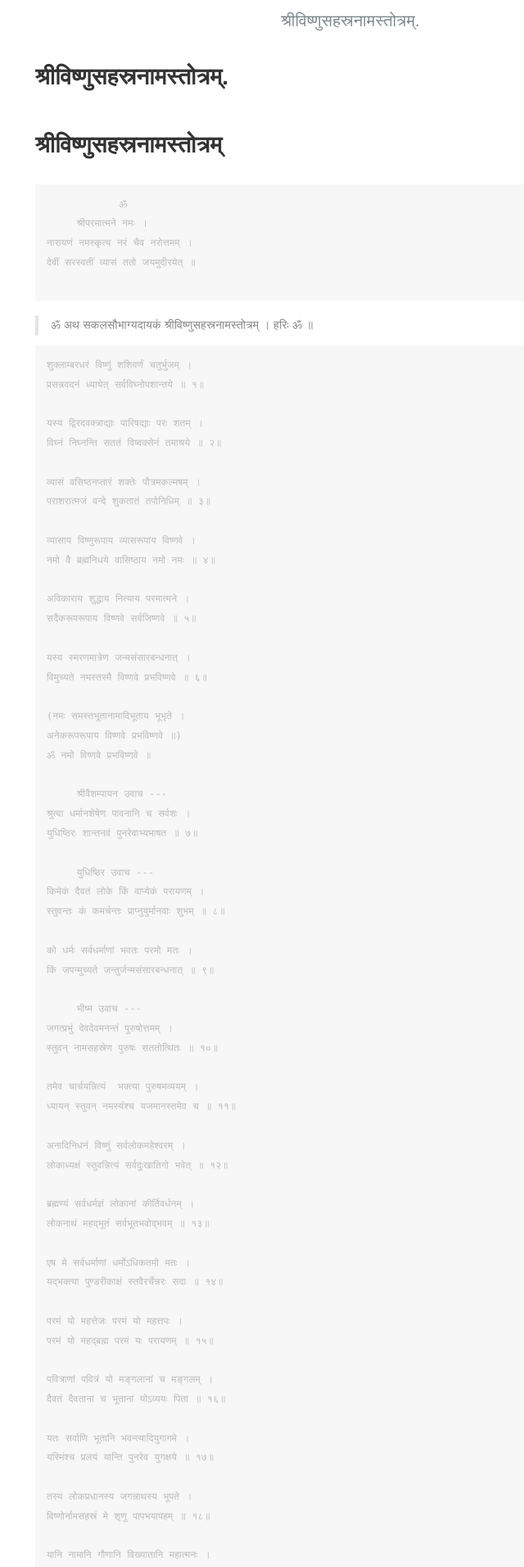
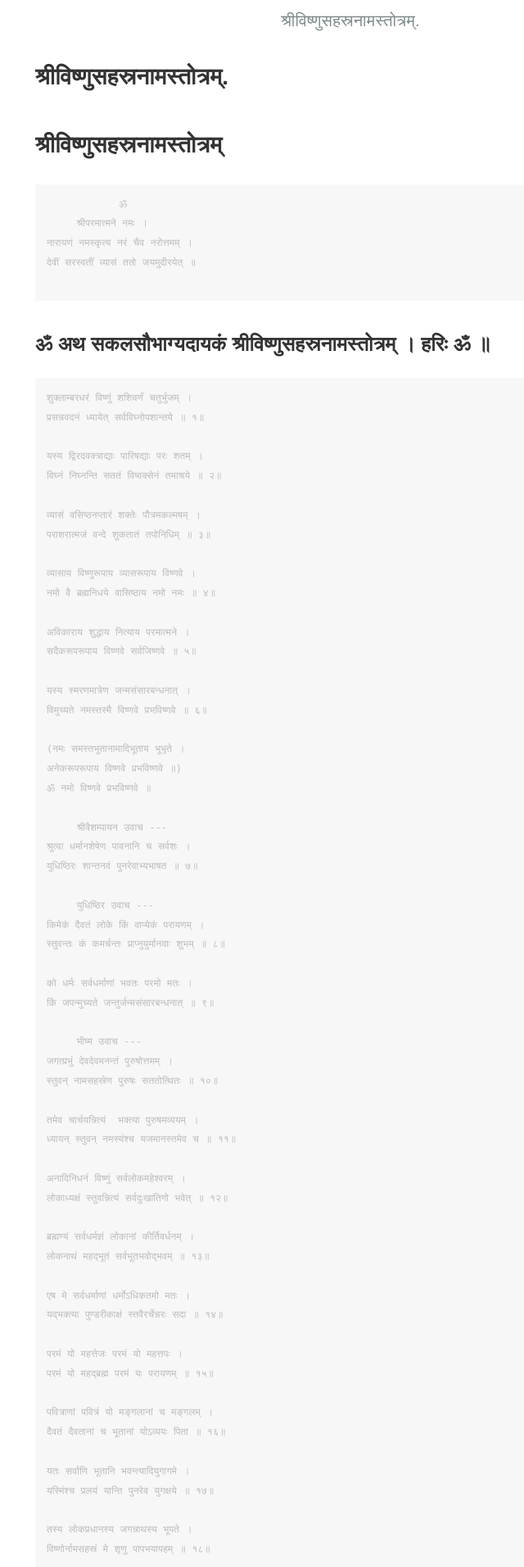
Before and after one commit to bhaveshpp/gita, a Jekyll site: the page built from _other/b-sahasranam.md, in a window 1280 px wide. Shown: the top 1911 px of the page at 82% size, without its empty margins (212-852 px from the left). Built offline with Jekyll 4.4.1, drawn with Linux system fonts in a browser that asks for light colours.

````diff
--- a/_other/b-sahasranam.md
+++ b/_other/b-sahasranam.md
@@ -17,7 +17,7 @@ permalink: other/sahasranam
 देवीं सरस्वतीं व्यासं ततो जयमुदीरयेत् ॥
 
 ```
-> ॐ अथ सकलसौभाग्यदायकं श्रीविष्णुसहस्रनामस्तोत्रम् । हरिः ॐ ॥
+## ॐ अथ सकलसौभाग्यदायकं श्रीविष्णुसहस्रनामस्तोत्रम् । हरिः ॐ ॥
 
 ```
 शुक्लाम्बरधरं विष्णुं शशिवर्णं चतुर्भुजम् ।
@@ -535,8 +535,11 @@ permalink: other/sahasranam
 श्रीमान् नारायणो विष्णुर्वासुदेवोऽभिरक्षतु ॥ १०८॥
 
 श्रीवासुदेवोऽभिरक्षतु ॐ नम इति ।
-उत्तरन्यासः, फलश्रुतिः
+```
 
+### उत्तरन्यासः, फलश्रुतिः
+
+```
      भीष्म उवाच ---
 इतीदं कीर्तनीयस्य केशवस्य महात्मनः ।
 नाम्नां सहस्रं दिव्यानामशेषेण प्रकीर्तितम् ॥ १॥
````
